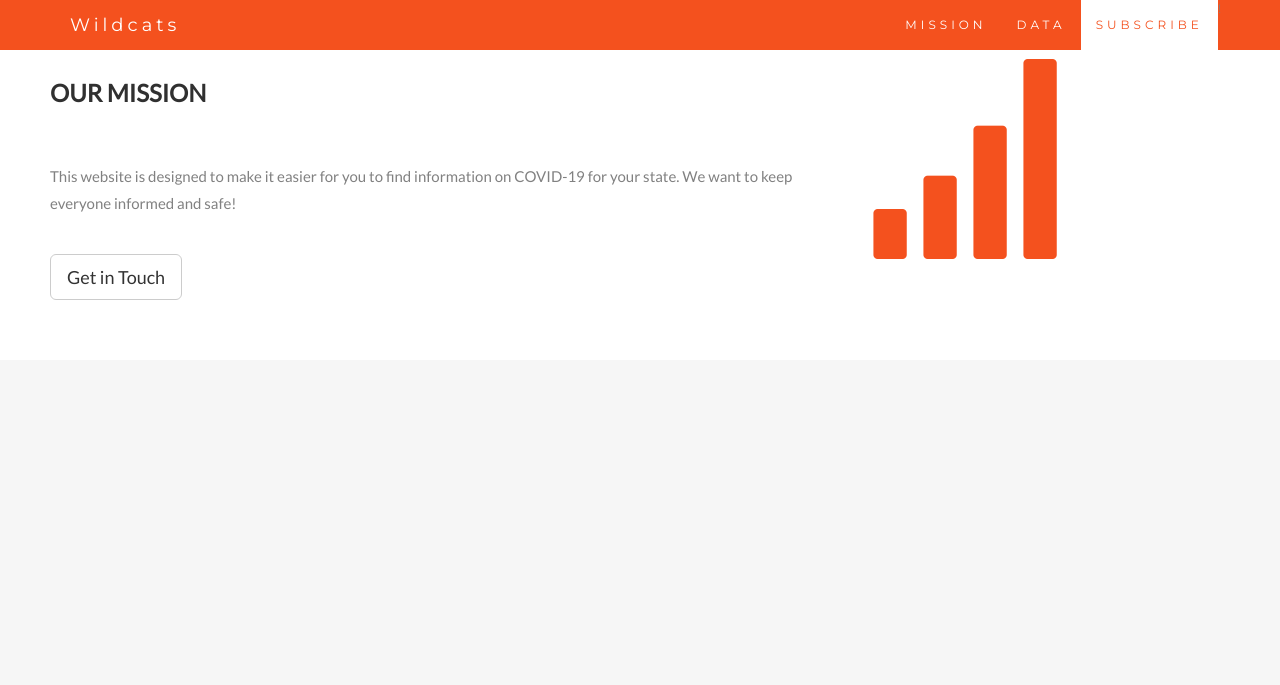
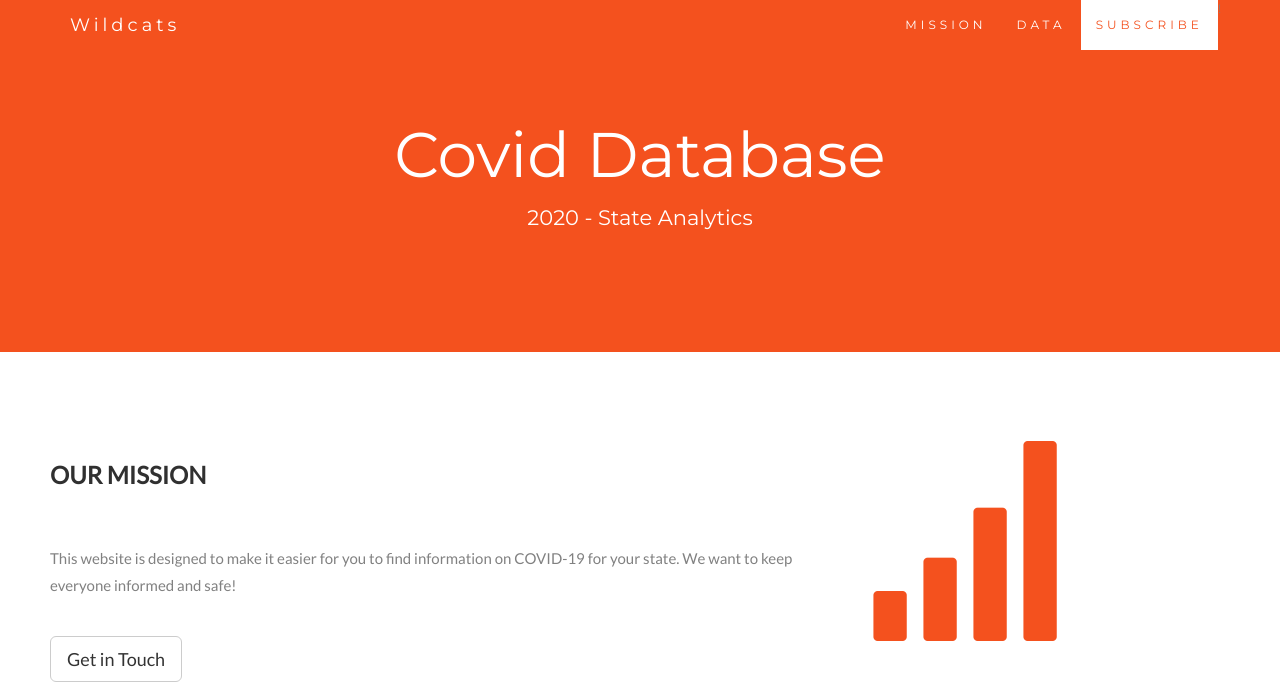
Before and after one commit to ryanmgds/P4-Wildcats, a Flask app: page / in a window 1280 px wide. Shown: the top 685 px of the page. Run offline with Flask 2, Linux system fonts and the light colour scheme; some libraries are stand-ins or nearby versions.

Commit message:
added back website title

```diff
--- a/templates/home.html
+++ b/templates/home.html
@@ -216,6 +216,11 @@
 
 <body>
 
+<div class="jumbotron text-center">
+  <h1>Covid Database</h1>
+  <p>2020 - State Analytics </p>
+  <form>
+</div>
 
 <!-- Container (About Section) -->
 <div id="about" class="container-fluid">
```
